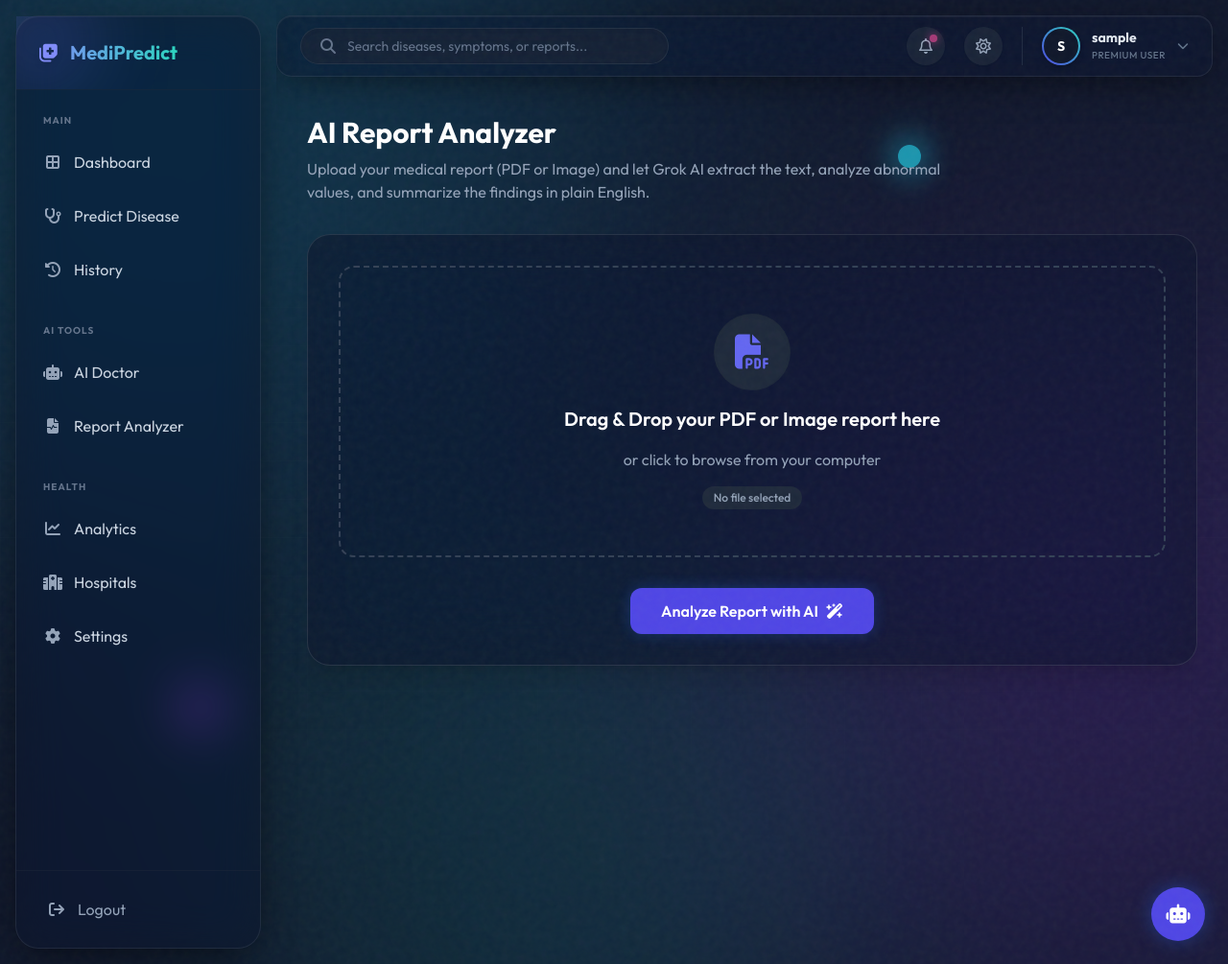
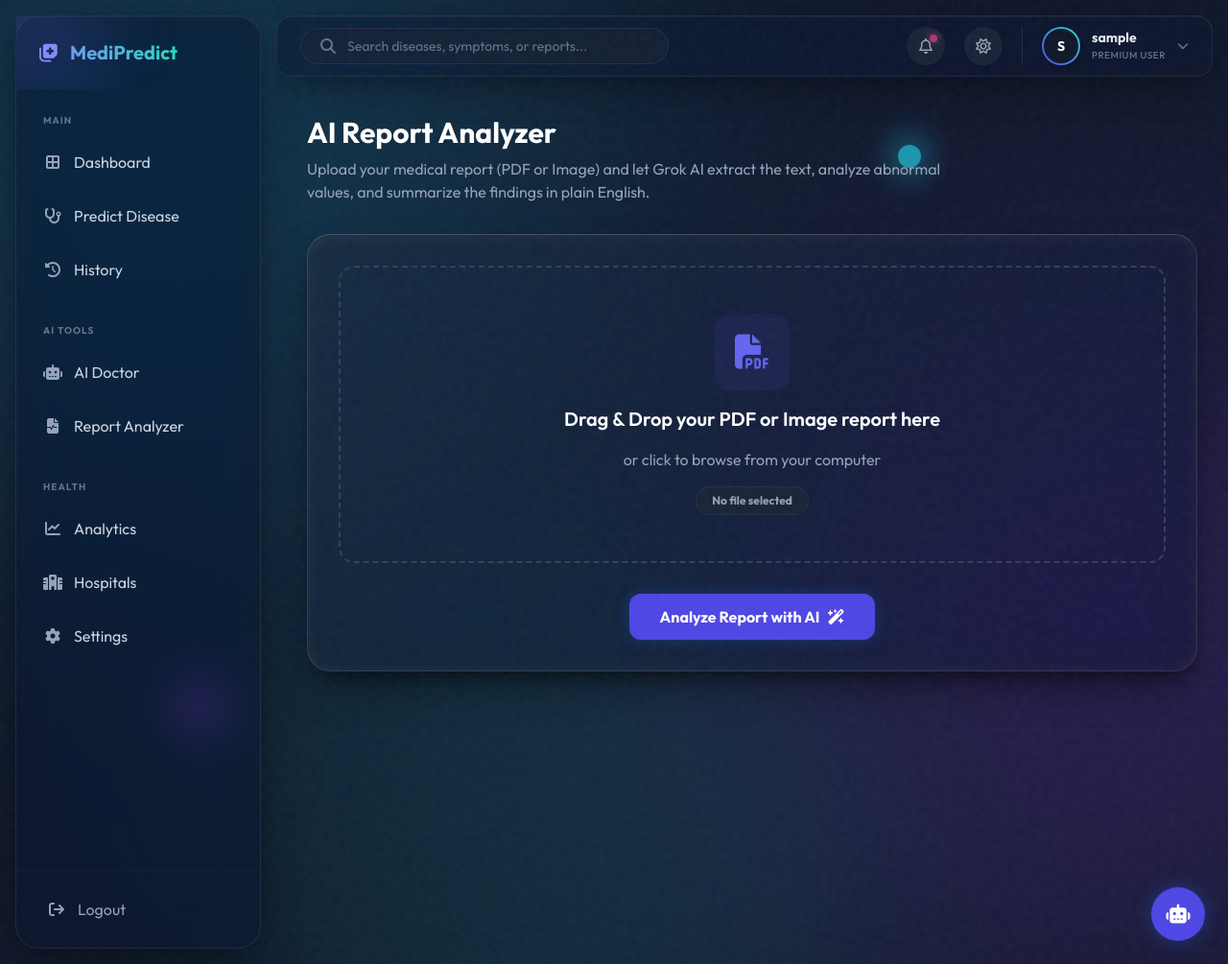
Before and after one commit to manyatagupta/disease-prediction, a Django app: template templates/predictor/report_analyzer.html in a window 1280 px wide. Shown: the whole page at 96% size. Run offline with Django 5.2, Linux system fonts and the light colour scheme; the template is opened without the code that fills it, so the values that code supplies are empty; the visitor is signed in with stand-in values (Sample User, id 1); some libraries are stand-ins or nearby versions.

Commit message:
Enhance report analyzer UI

```diff
--- a/templates/predictor/report_analyzer.html
+++ b/templates/predictor/report_analyzer.html
@@ -11,22 +11,23 @@
 
     <div class="grid grid-cols-1 gap-8">
         <!-- Upload Section -->
-        <div class="bg-white/80 dark:bg-slate-900/60 backdrop-blur-2xl backdrop-saturate-150 border border-white/40 dark:border-white/10 shadow-[0_8px_30px_rgba(0,0,0,0.08)] dark:shadow-[0_8px_30px_rgba(0,0,0,0.3)] rounded-3xl p-8 shadow-sm dark:shadow-xl text-center relative overflow-hidden group transition-colors">
+        <div class="glass-3d rounded-3xl p-8 text-center relative overflow-hidden group transition-colors">
             <div class="absolute inset-0 bg-blue-500/5 opacity-0 group-hover:opacity-100 transition-opacity pointer-events-none"></div>
 
             <form id="reportForm" action="{% url 'predictor:analyze_report' %}" method="POST" enctype="multipart/form-data">
                 {% csrf_token %}
 
-                <div class="border-2 border-dashed border-slate-300 dark:border-slate-700 hover:border-blue-500 dark:hover:border-blue-500 rounded-2xl p-12 transition-colors relative cursor-pointer" id="dropZone">
+                <div class="border-2 border-dashed border-slate-300 dark:border-slate-700 hover:border-blue-500 dark:hover:border-blue-500 rounded-2xl p-12 transition-all duration-300 relative cursor-pointer overflow-hidden group/drop" id="dropZone">
+                    <div class="absolute top-0 left-0 w-full h-1 bg-blue-400 opacity-0 group-hover/drop:opacity-100 shadow-[0_0_15px_#3b82f6] group-hover/drop:animate-[translateY_2s_ease-in-out_infinite] z-0 mix-blend-screen transition-opacity"></div>
                     <input type="file" name="report_file" id="reportFile" accept=".pdf,image/jpeg,image/png,image/jpg" class="absolute inset-0 w-full h-full opacity-0 cursor-pointer z-10">
 
-                    <div class="flex flex-col items-center justify-center space-y-4">
-                        <div class="w-20 h-20 rounded-full bg-slate-50 dark:bg-slate-800 flex items-center justify-center text-blue-600 dark:text-blue-500 text-4xl shadow-inner group-hover:scale-110 transition-all">
+                    <div class="flex flex-col items-center justify-center space-y-4 relative z-10">
+                        <div class="w-20 h-20 rounded-2xl bg-blue-50/80 dark:bg-blue-900/30 backdrop-blur-md flex items-center justify-center text-blue-600 dark:text-blue-500 text-4xl shadow-inner group-hover/drop:scale-110 group-hover/drop:rotate-6 transition-all duration-300">
                             <i class="fa-solid fa-file-pdf"></i>
                         </div>
                         <h3 class="text-xl font-semibold text-slate-900 dark:text-white transition-colors">Drag & Drop your PDF or Image report here</h3>
                         <p class="text-slate-500 dark:text-slate-400 transition-colors">or click to browse from your computer</p>
-                        <p class="text-xs font-medium text-slate-500 dark:text-slate-400 bg-slate-100 dark:bg-slate-800 px-3 py-1 rounded-full mt-2 transition-colors" id="fileNameDisplay">No file selected</p>
+                        <p class="text-xs font-bold text-slate-500 dark:text-slate-400 bg-white/50 dark:bg-slate-800/50 backdrop-blur-sm border border-slate-200 dark:border-slate-700/50 px-4 py-1.5 rounded-full mt-2 transition-colors shadow-sm" id="fileNameDisplay">No file selected</p>
                     </div>
                 </div>
 
@@ -36,7 +37,7 @@
                     <span id="errorText"></span>
                 </div>
 
-                <button type="submit" id="submitBtn" class="mt-8 px-8 py-3 bg-blue-600 hover:bg-blue-500 text-white rounded-xl font-semibold shadow-[0_0_15px_rgba(37,99,235,0.3)] transition-all hover:shadow-[0_0_20px_rgba(37,99,235,0.4)] flex items-center justify-center gap-2 w-full sm:w-auto mx-auto disabled:opacity-50 disabled:cursor-not-allowed">
+                <button type="submit" id="submitBtn" class="mt-8 px-8 py-3 bg-gradient-to-r from-blue-600 to-indigo-600 hover:from-blue-500 hover:to-indigo-500 text-white rounded-xl font-bold shadow-[0_0_15px_rgba(37,99,235,0.3)] transition-all hover:shadow-[0_0_20px_rgba(37,99,235,0.4)] hover:-translate-y-1 active:scale-95 flex items-center justify-center gap-2 w-full sm:w-auto mx-auto disabled:opacity-50 disabled:cursor-not-allowed disabled:hover:translate-y-0 disabled:active:scale-100">
                     <span>Analyze Report with AI</span>
                     <i class="fa-solid fa-wand-magic-sparkles"></i>
                 </button>
@@ -44,20 +45,27 @@
         </div>
 
         <!-- Loading State -->
-        <div id="resultLoading" class="hidden bg-white/80 dark:bg-slate-900/60 backdrop-blur-2xl backdrop-saturate-150 border border-blue-200 dark:border-blue-500/30 shadow-[0_8px_30px_rgba(0,0,0,0.08)] dark:shadow-[0_8px_30px_rgba(0,0,0,0.3)] rounded-3xl p-12 flex flex-col items-center justify-center text-center shadow-[0_0_30px_rgba(37,99,235,0.1)] transition-colors">
-            <div class="relative w-24 h-24 mb-8">
-                <div class="absolute inset-0 border-4 border-slate-100 dark:border-slate-800 rounded-full transition-colors"></div>
-                <div class="absolute inset-0 border-4 border-blue-500 rounded-full border-t-transparent animate-spin"></div>
-                <div class="absolute inset-0 flex items-center justify-center text-blue-600 dark:text-blue-400 text-2xl">
-                    <i class="fa-solid fa-microscope animate-pulse"></i>
+        <div id="resultLoading" class="hidden glass-3d rounded-3xl p-12 flex flex-col items-center justify-center text-center transition-colors">
+            <div class="w-full max-w-md mx-auto">
+                <div class="flex items-center justify-between mb-4">
+                    <span class="text-sm font-bold text-blue-600 dark:text-blue-400 animate-pulse">Extracting Text & Data...</span>
+                    <i class="fa-solid fa-microscope text-blue-500 animate-spin-slow text-xl"></i>
+                </div>
+
+                <!-- Skeleton Loader -->
+                <div class="space-y-3">
+                    <div class="h-4 bg-slate-200/60 dark:bg-slate-700/60 rounded-full animate-pulse w-3/4"></div>
+                    <div class="h-4 bg-slate-200/60 dark:bg-slate-700/60 rounded-full animate-pulse w-full delay-75"></div>
+                    <div class="h-4 bg-slate-200/60 dark:bg-slate-700/60 rounded-full animate-pulse w-5/6 delay-150"></div>
+                    <div class="h-4 bg-slate-200/60 dark:bg-slate-700/60 rounded-full animate-pulse w-2/4 delay-300"></div>
                 </div>
             </div>
-            <h3 class="text-2xl font-bold text-slate-900 dark:text-white mb-2 transition-colors">Extracting & Analyzing...</h3>
-            <p class="text-blue-600 dark:text-blue-400 transition-colors">Grok AI is reading your medical report.</p>
+
+            <p class="text-slate-500 dark:text-slate-400 mt-8 font-medium italic text-sm">Grok AI is processing the complex medical terminology...</p>
         </div>
 
         <!-- Results Section -->
-        <div id="resultData" class="hidden bg-white/80 dark:bg-slate-900/60 backdrop-blur-2xl backdrop-saturate-150 border border-white/40 dark:border-white/10 shadow-[0_8px_30px_rgba(0,0,0,0.08)] dark:shadow-[0_8px_30px_rgba(0,0,0,0.3)] rounded-3xl p-8 shadow-md dark:shadow-2xl relative overflow-hidden transition-colors">
+        <div id="resultData" class="hidden glass-3d rounded-3xl p-8 relative overflow-hidden transition-colors">
             <div class="absolute top-0 right-0 w-64 h-64 bg-emerald-500/5 dark:bg-emerald-500/10 rounded-full blur-3xl -mr-20 -mt-20 pointer-events-none transition-colors"></div>
 
             <div class="relative z-10">
```
